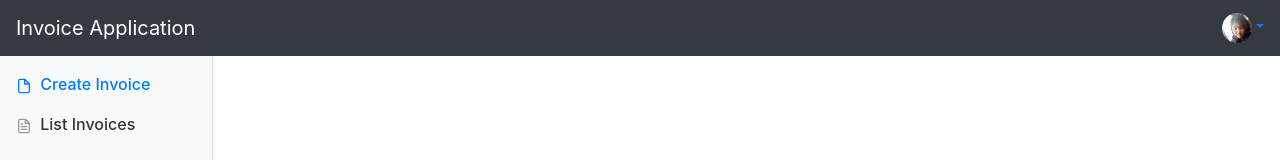
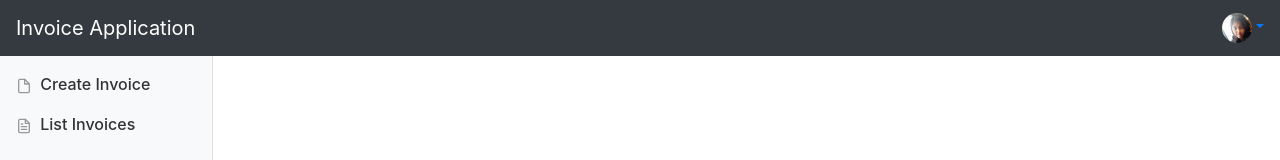
Before and after one commit to keerthisakthi/invoiceapp, an Angular app: page / in a window 1280 px wide. Shown: the top 160 px of the page. Built offline with nearby package versions, Linux system fonts and the light colour scheme.

Commit message:
small ui changes

```diff
--- a/src/app/app.component.html
+++ b/src/app/app.component.html
@@ -17,11 +17,11 @@
   </nav>
   <div class="container-fluid">
     <div class="row">
-      <nav class="col-md-2 d-none d-md-block bg-light sidebar">
+      <nav class="col-md-2 col-2 d-none d-md-block bg-light sidebar">
         <div class="sidebar-sticky">
           <ul class="nav flex-column">
             <li class="nav-item">
-                <a class="nav-link active" routerLink="/create-invoice">
+                <a class="nav-link" routerLink="/create-invoice">
                     <svg xmlns="http://www.w3.org/2000/svg" width="24" height="24" viewBox="0 0 24 24" fill="none" stroke="currentColor" stroke-width="2" stroke-linecap="round" stroke-linejoin="round" class="feather feather-file"><path d="M13 2H6a2 2 0 0 0-2 2v16a2 2 0 0 0 2 2h12a2 2 0 0 0 2-2V9z"></path><polyline points="13 2 13 9 20 9"></polyline></svg>
                   Create Invoice<span class="sr-only">(current)</span>
                 </a>
@@ -38,7 +38,7 @@
         </div>
       </nav>
 
-      <main role="main" class="col-md-9 ml-sm-auto col-lg-10 pt-3 px-4">
+      <main role="main" class="col-md-9 col-9 ml-sm-auto col-lg-10 pt-3 px-4">
         <router-outlet></router-outlet>
       </main>
     </div>
```
